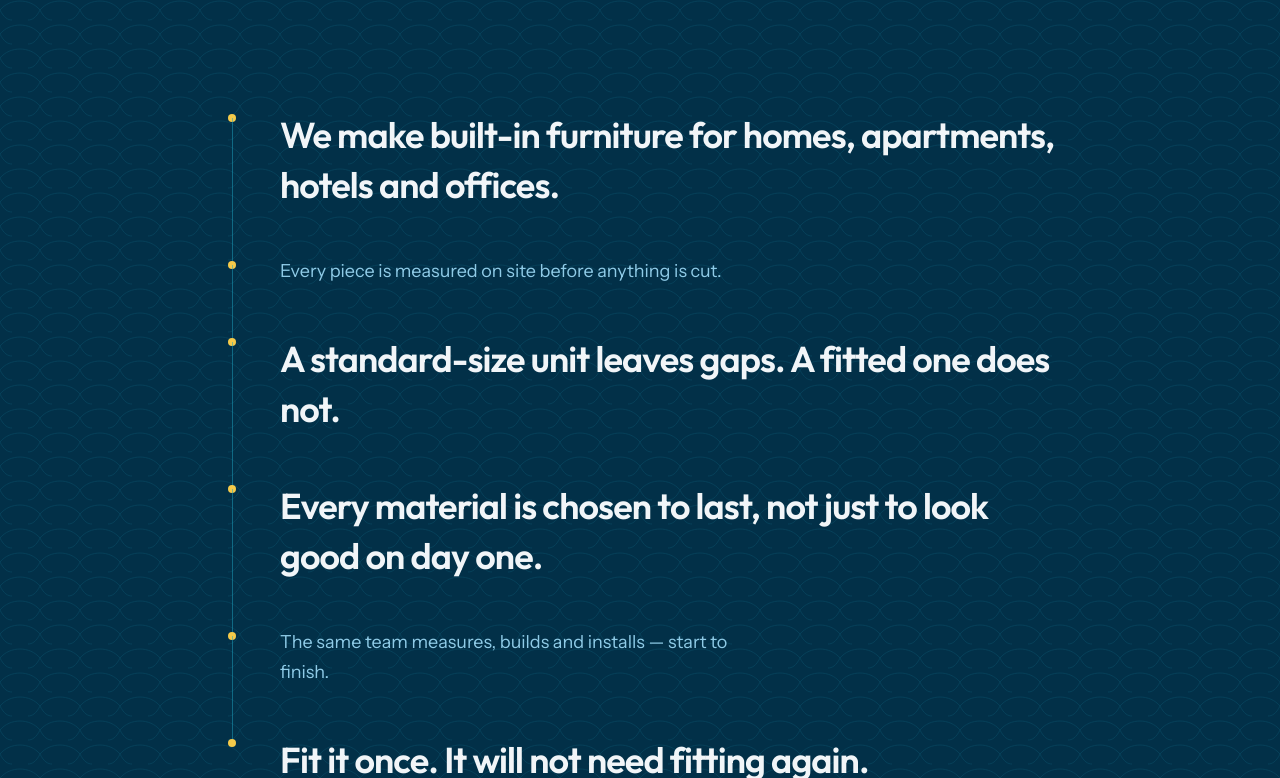
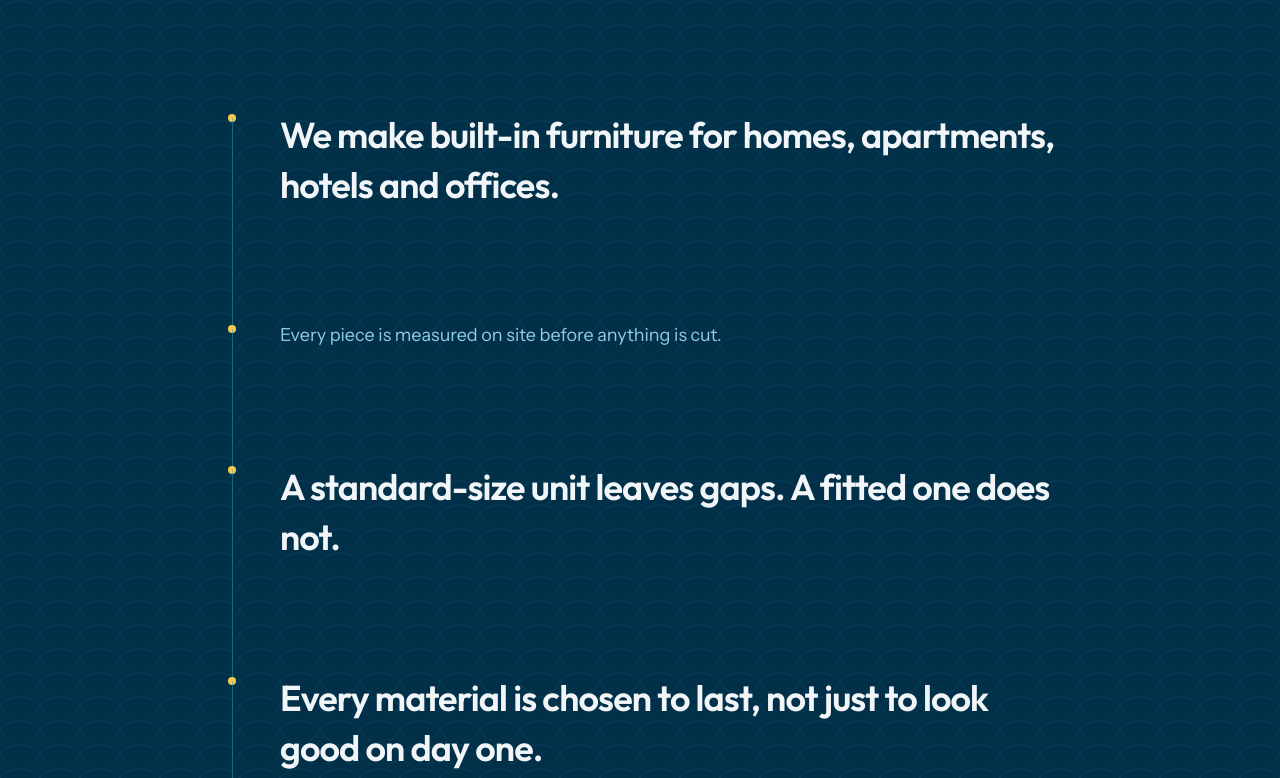
Before and after one commit to Dimuthu7/roomy-creation, a Next.js app: page / in a window 1280 px wide. Shown: the part 802-1580 px from the top of the page. Built offline with nearby package versions, Linux system fonts and the light colour scheme.

Commit message:
feat: widen Position's reveal spacing so lines arrive one scroll at a time

```diff
--- a/src/components/sections/Position.tsx
+++ b/src/components/sections/Position.tsx
@@ -33,18 +33,17 @@ const STYLES = [
 ]
 
 const STAGGER = 0.3
-const THREAD_GAP = '3rem'
 
 export function Position() {
   return (
     <section aria-label="Position" className="relative overflow-hidden bg-navy py-28">
       <WeaveTexture />
-      <div className="relative z-10 mx-auto grid max-w-4xl grid-cols-[1.25rem_1fr] gap-x-4 gap-y-12 px-6 sm:grid-cols-[2rem_1fr] sm:gap-x-8">
+      <div className="relative z-10 mx-auto grid max-w-4xl grid-cols-[1.25rem_1fr] gap-x-4 gap-y-[var(--pos-gap)] px-6 [--pos-gap:4rem] sm:grid-cols-[2rem_1fr] sm:gap-x-8 sm:[--pos-gap:5.5rem] lg:[--pos-gap:7rem]">
         {LINES.map((line, i) => {
           const delay = i * STAGGER
           return (
             <Fragment key={line}>
-              <WeaveThreadNode delay={delay} hasNext={i < LINES.length - 1} gap={THREAD_GAP} />
+              <WeaveThreadNode delay={delay} hasNext={i < LINES.length - 1} gap="var(--pos-gap)" />
               <WeaveReveal from={i % 2 === 0 ? 'left' : 'right'} delay={delay}>
                 <p className={STYLES[i % 3]}>{line}</p>
               </WeaveReveal>
```
